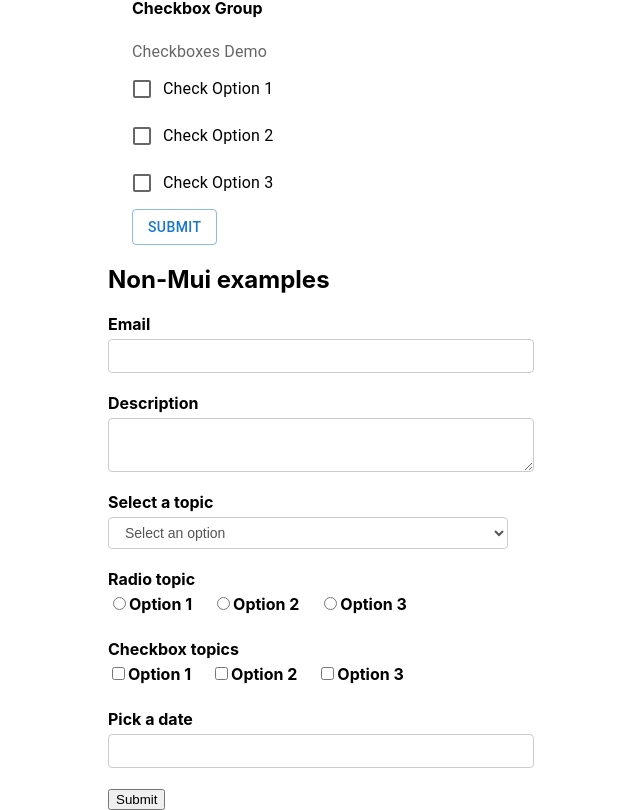
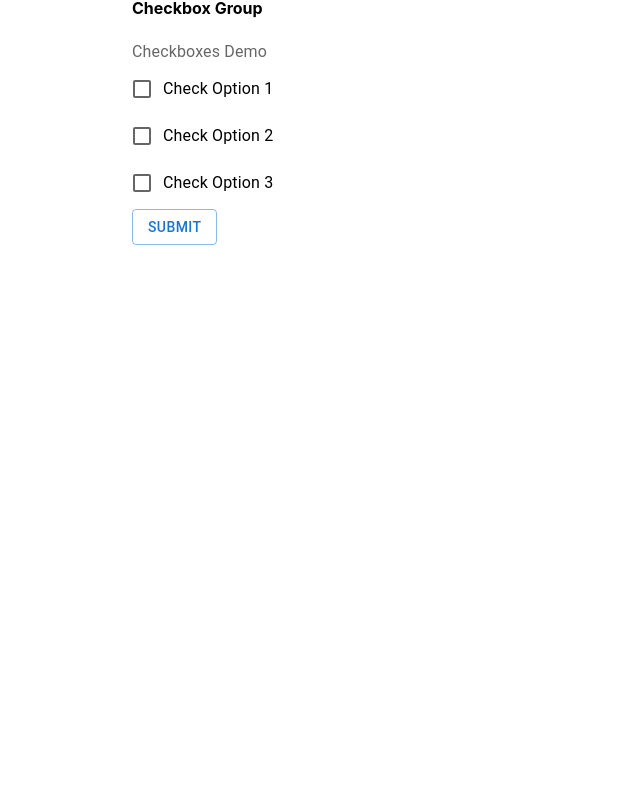
Before and after one commit to scottblanck/formik-demo, a React (Create React App) app: page / in a window 1280 px wide. Shown: the part 957-1767 px from the top of the page, without its empty margins (82-722 px from the left). After the commit the page ends 1202 px from the top, so only its background shows below. Built offline with nearby package versions, Linux system fonts and the light colour scheme.

Commit message:
convert dates to unix and back

```diff
--- a/src/App.js
+++ b/src/App.js
@@ -8,7 +8,7 @@ import LoginForm from './components/_prebuilt-form-templates/LoginForm'
 import RegistrationForm from './components/_prebuilt-form-templates/RegistrationForm'
 import EnrollmentForm from './components/_prebuilt-form-templates/EnrollmentForm'
 
-import FormikContainer from './components/_FormikContainer' // Master template for vanilla-HTML components with Formik
+import FormikContainer from './components/FormikContainer' // Master template for vanilla-HTML components with Formik
 import FormikContainerMUI from './components/_FormikContainerMUI' // Master template for MUI components with Formik
 import RegistrationFormMui from './components/_prebuilt-form-templates/RegistrationFormMui'
 import ProfileEditFormMui from './components/_prebuilt-form-templates/ProfileEditFormMui'
@@ -26,8 +26,8 @@ function App() {
         <h2>MUI examples</h2>
         <FormikContainerMUI />
 
-        <h2>Non-Mui examples</h2>
-        <FormikContainer />
+        {/* <h2>Non-Mui examples</h2>
+        <FormikContainer /> */}
 
         {/*** General purpose forms NOT using MUI ***/}
         {/* <YoutubeForm /> */}
--- a/src/components/_FormikContainerMUI.jsx
+++ b/src/components/_FormikContainerMUI.jsx
@@ -73,6 +73,7 @@ function FormikContainerMUI() {
       // console.log(JSON.stringify(values));
     },
     validationSchema: validationSchema,
+    enableReinitialze: true, // Needed when loading from context or API with delay
   })
 
   return (
@@ -102,7 +103,21 @@ function FormikContainerMUI() {
           sx={{ width: 400, paddingRight: 1, paddingTop: 1 }}
           formik={formik}
         />
+
         <h4>Date Text Field</h4>
+        {/* IMPORTANT NOTE - This field is formatted YYYY-MM-DD
+        Therefore if you are required to use UNIX time for database purposes,
+        use this code to convert either way...
+
+        // Convert field to Unix time
+        data['DOB'] = new Date(data['DOB']).getTime() / 1000 // from millis to seconds
+
+        // Convert unix time back to YYYY-MM-DD
+        const dateObject = new Date(result.data.updateUser.DOB * 1000 + 360) // add hour for DST
+        const humanDateFormat = dateObject.toISOString().split('T')[0] // Remove the time part of the string
+        _.set(result, 'data.updateUser.DOB', humanDateFormat)
+        console.log('Readable date:', humanDateFormat)
+        */}
         <MuiFormikField
           field={TextField}
           name='birthDate'
@@ -112,6 +127,7 @@ function FormikContainerMUI() {
           sx={{ width: 175, paddingRight: 1, paddingTop: 1 }}
           formik={formik}
         />
+
         <h4>Time Text Field</h4>
         <MuiFormikField
           field={TextField}
```
Also changed, not shown: src/components/FormikContainer.js (renamed from src/components/_FormikContainer.js).
